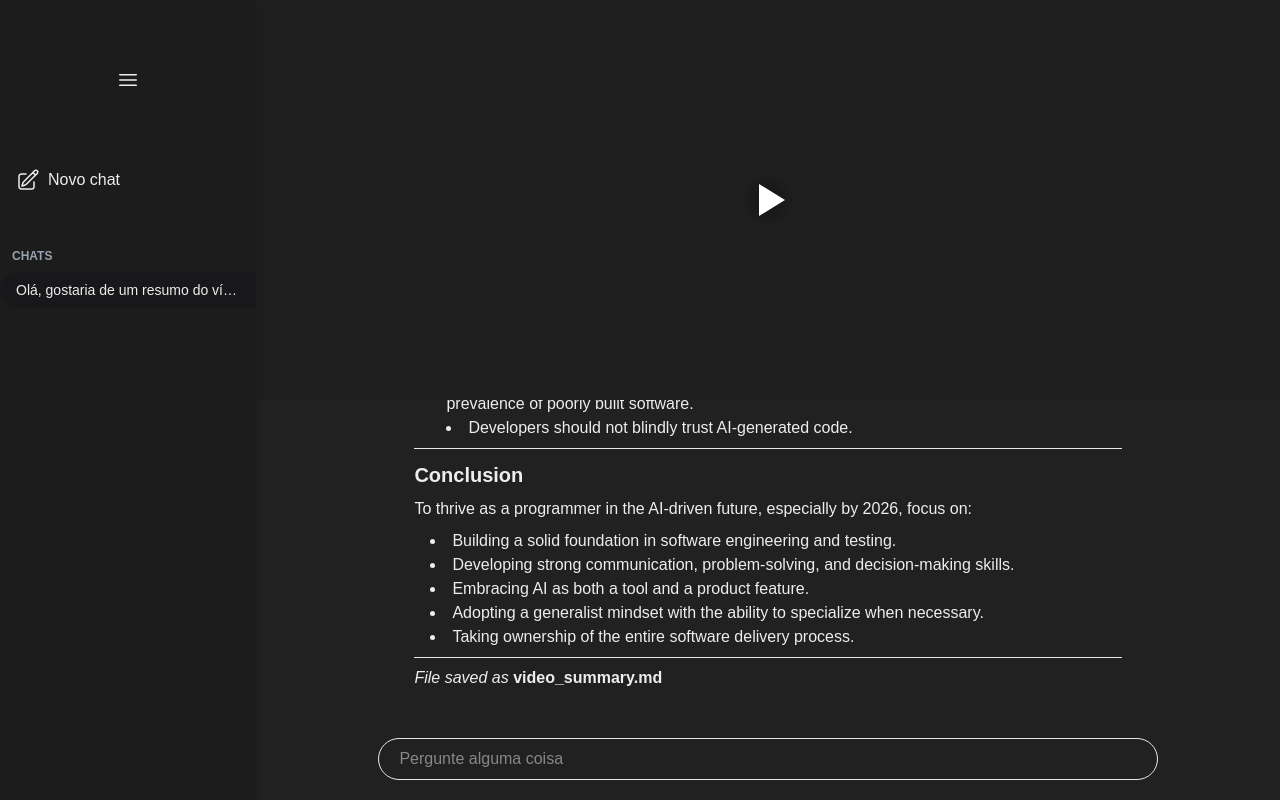
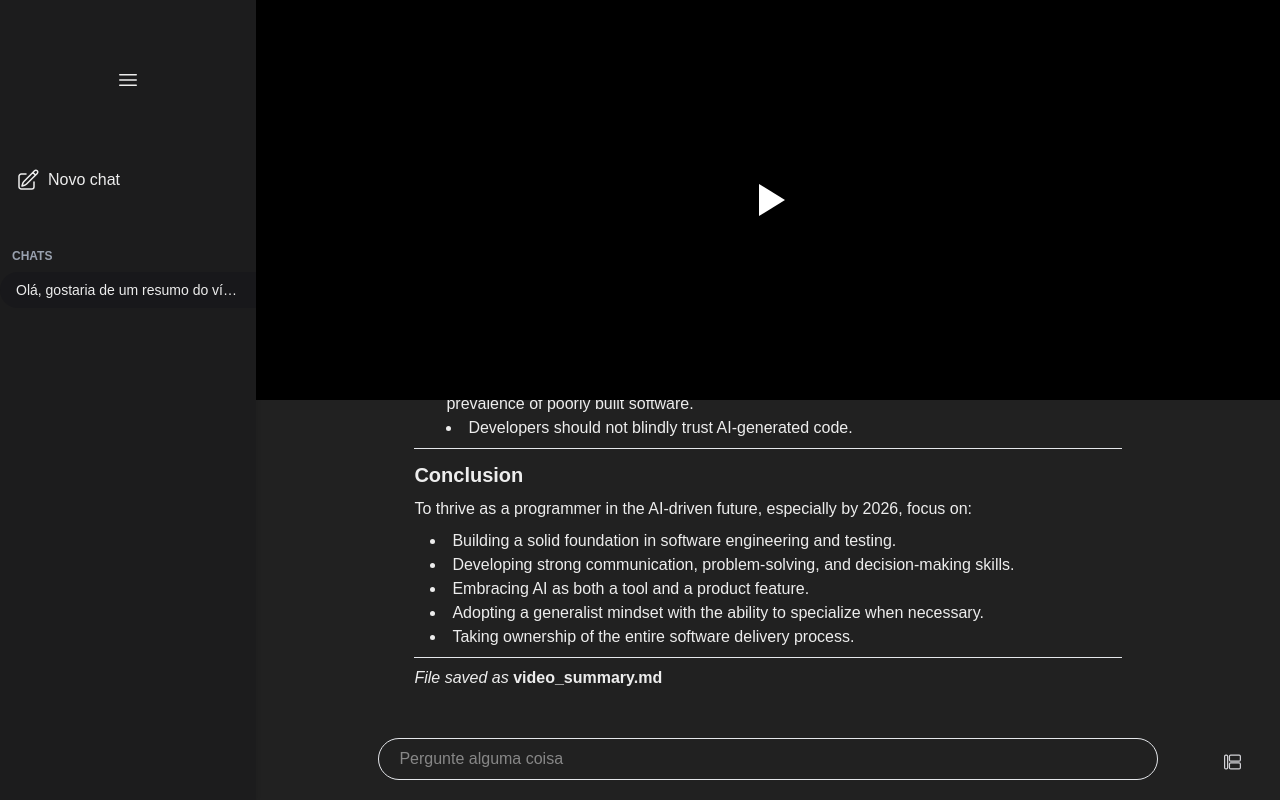
Before and after one commit to lleafar/video-study-ai-assistant, a Next.js app in the folder frontend/: page /chat/1 in a window 1280 px wide. Built offline with nearby package versions, Linux system fonts and the light colour scheme; no server answers.

Commit message:
feat(ChatPage): implement layout switcher and remove ChatSync component

```diff
--- a/frontend/app/chat/[id]/ChatSync.tsx
+++ /dev/null
@@ -1,14 +0,0 @@
-"use client";
-
-import { useChatStore } from "@/store/useChatStore";
-import { useEffect } from "react";
-
-export default function ChatSync({ id }: { id: string }) {
-    const setCurrentSessionId = useChatStore((s) => s.setCurrentSessionId);
-
-    useEffect(() => {
-        setCurrentSessionId(id);
-    }, [id, setCurrentSessionId]);
-
-    return null;
-}
--- a/frontend/app/chat/[id]/page.tsx
+++ b/frontend/app/chat/[id]/page.tsx
@@ -1,20 +1,46 @@
+"use client";
+
 import Chat from "@/app/components/Chat";
 import VideoPlayer from "@/app/components/VideoPlayer";
-import { use } from "react";
-import ChatSync from "./ChatSync";
+import { use, useEffect, useState } from "react";
+import { useChatStore } from "@/store/useChatStore";
+import SwitchLayoutButton from "@/app/components/SwitchLayoutButton";
+import Button from "@/app/components/Button";
 
-export default function ChatPage({ params }: { params: Promise<{ id: string }> }) {
-    const { id } = use(params);
+export default function ChatPage({
+  params,
+}: {
+  params: Promise<{ id: string }>;
+}) {
+  const { id } = use(params);
+  const [isStacked, setIsStacked] = useState(true);
+  const setCurrentSessionId = useChatStore((s) => s.setCurrentSessionId);
+
+  useEffect(() => {
+    setCurrentSessionId(id);
+  }, [id, setCurrentSessionId]);
 
   return (
-   <main className="h-screen flex-1 flex flex-col">
-        <ChatSync id={id} />
-        <div className="h-1/2 bg-zinc-900/30">
-          <VideoPlayer/>
+    <main className="h-screen flex-1 flex flex-col relative">
+      <div
+        className={`flex-1 overflow-hidden grid ${isStacked ? "grid-cols-1 grid-rows-2" : "grid-cols-2 grid-rows-1"} gap-0`}
+      >
+        <div className={`flex justify-center w-full h-auto bg-black overflow-auto`}>
+          <VideoPlayer />
         </div>
-        <div className="h-1/2">
-          <Chat/>
+        <div className="w-full h-auto overflow-auto">
+          <Chat />
         </div>
-   </main>
+      </div>
+
+      <div className="absolute bottom-0 right-0 m-5">
+      <Button
+        onClick={() => setIsStacked(!isStacked)}
+        className=""
+      >
+        <SwitchLayoutButton isStacked={isStacked} />
+      </Button>
+      </div>
+    </main>
   );
 }
--- /dev/null
+++ b/frontend/app/components/SwitchLayoutButton.tsx
@@ -0,0 +1,55 @@
+"use client";
+
+export default function SwitchLayoutButton({
+  isStacked,
+}: {
+  isStacked: boolean;
+}) {
+  const rect1Style = !isStacked
+    ? "group-hover:w-[18px] group-hover:h-[10px]"
+    : "group-hover:w-2.5 group-hover:h-5.75";
+  const rect2Style = !isStacked
+    ? "group-hover:w-[18px] group-hover:h-[10px] group-hover:-translate-x-3.25 group-hover:translate-y-3.25"
+    : "group-hover:w-2.5 group-hover:h-5.75 group-hover:translate-x-3.25 group-hover:-translate-y-3.25";
+
+  return (
+      <svg
+        viewBox="1 1 33 25"
+        fill="none"
+        xmlns="http://www.w3.org"
+        className="size-5 block stroke-2 stroke-zinc-300 group"
+      >
+        <rect
+          x="2"
+          y="2"
+          width="5"
+          height="23"
+          rx="2"
+          stroke="inherit"
+          strokeWidth="inherit"
+        />
+        <rect
+          className={`${rect1Style} transition-all duration-300`}
+          x="10"
+          y="2"
+          width={!isStacked ? "10" : "18"}
+          height={!isStacked ? "23" : "10"}
+          rx="2"
+          stroke="inherit"
+          strokeWidth="inherit"
+          style={{ transformBox: "fill-box" }}
+        />
+        <rect
+          className={`${rect2Style} transition-all duration-300`}
+          x={!isStacked ? "23" : "10"}
+          y={!isStacked ? "2" : "15"}
+          width={!isStacked ? "10" : "18"}
+          height={!isStacked ? "23" : "10"}
+          rx="2"
+          stroke="inherit"
+          strokeWidth="inherit"
+          style={{ transformBox: "fill-box" }}
+        />
+      </svg>
+  );
+}
```
